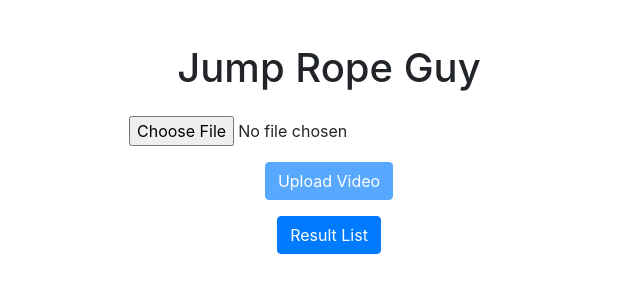
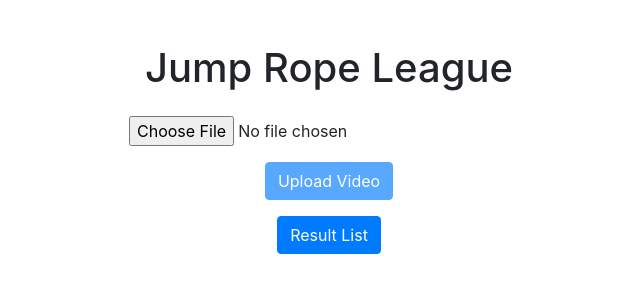
Before and after one commit to moon-jam/Jump_rope, a Flask app: page / in a window 1280 px wide. Shown: the top 300 px of the page, without its empty margins (311-951 px from the left). Run offline with Flask 3, Linux system fonts and the light colour scheme; some libraries are stand-ins or nearby versions.

Commit message:
change name to jump rope league

```diff
--- a/templates/index.html
+++ b/templates/index.html
@@ -1,7 +1,7 @@
 <!doctype html>
 <html>
 <head>
-    <title>Jump Rope Guy</title>
+    <title>Jump Rope League</title>
     <link rel="stylesheet" href="{{ url_for('static', filename='css/bootstrap.min.css') }}">
     <style>
         body {
@@ -19,7 +19,7 @@
 </head>
 <body>
     <div class="container">
-        <h1 class="text-center my-4">Jump Rope Guy</h1>
+        <h1 class="text-center my-4">Jump Rope League</h1>
         <div class="form-container">
             <form action="{{ url_for('upload') }}" method="post" enctype="multipart/form-data" id="upload-form">
                 <div class="form-group">
--- a/templates/result.html
+++ b/templates/result.html
@@ -1,7 +1,7 @@
 <!doctype html>
 <html>
 <head>
-    <title>Processing Result</title>
+    <title>Jump Rope League</title>
     <link rel="stylesheet" href="{{ url_for('static', filename='css/bootstrap.min.css') }}">
 </head>
 <body>
--- a/templates/video_list.html
+++ b/templates/video_list.html
@@ -2,7 +2,7 @@
 <!doctype html>
 <html>
 <head>
-    <title>Video List</title>
+    <title>Jump Rope League</title>
     <link rel="stylesheet" href="{{ url_for('static', filename='css/bootstrap.min.css') }}">
     <style>
         body {
```
Also changed, not shown: README.md.
